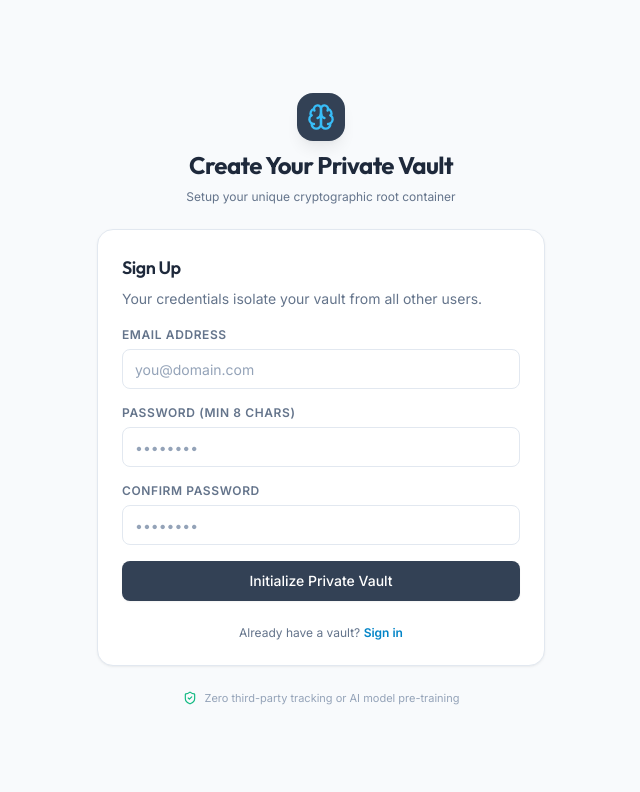
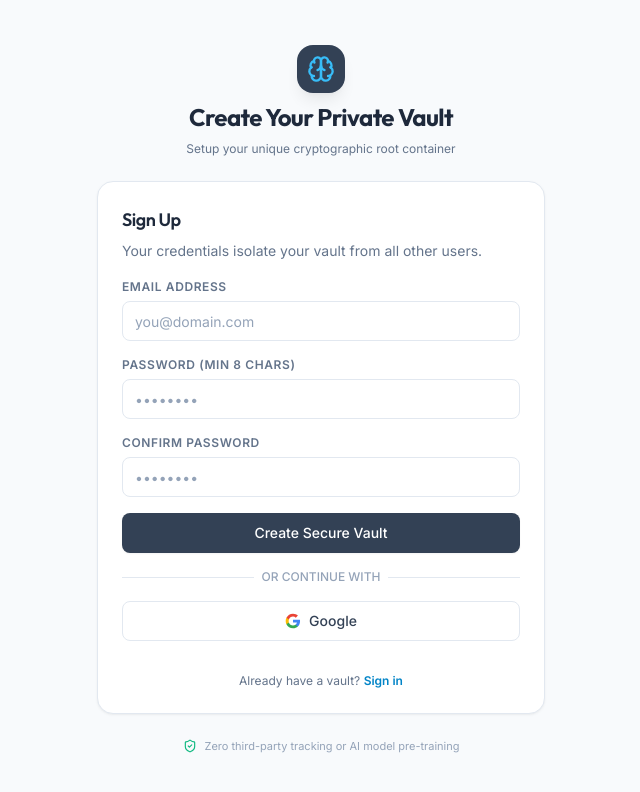
Before and after one commit to JAY4IGNITE/MindVault, a React (Vite) app in the folder frontend/: page /signup in a window 1280 px wide. Shown: the top 792 px of the page, without its empty margins (319-959 px from the left). Built offline with nearby package versions, Linux system fonts and the light colour scheme; no server answers.

Commit message:
feat: implement login and signup pages with Firebase authentication and Zod validation

```diff
--- a/frontend/src/pages/auth/LoginPage.tsx
+++ b/frontend/src/pages/auth/LoginPage.tsx
@@ -2,7 +2,7 @@
 import { useForm } from 'react-hook-form';
 import { zodResolver } from '@hookform/resolvers/zod';
 import * as z from 'zod';
-import { signInWithEmailAndPassword } from 'firebase/auth';
+import { signInWithEmailAndPassword, signInWithPopup, GoogleAuthProvider } from 'firebase/auth';
 import { auth } from '../../lib/firebase';
 import { Link, useNavigate, useLocation } from 'react-router-dom';
 import { Button } from '../../components/ui/Button';
@@ -58,6 +58,21 @@
     }
   };
 
+  const handleGoogleSignIn = async () => {
+    setIsLoading(true);
+    setAuthError(null);
+    try {
+      const provider = new GoogleAuthProvider();
+      await signInWithPopup(auth, provider);
+      navigate(from, { replace: true });
+    } catch (error: any) {
+      if (error.code === 'auth/popup-closed-by-user') return;
+      setAuthError('Failed to sign in with Google.');
+    } finally {
+      setIsLoading(false);
+    }
+  };
+
   return (
     <div className="min-h-screen flex items-center justify-center bg-background p-4">
       <div className="w-full max-w-md space-y-6 animate-fade-in">
@@ -108,7 +123,44 @@
               </Button>
             </form>
 
-            <div className="text-center text-xs text-secondary pt-2">
+            <div className="relative my-4">
+              <div className="absolute inset-0 flex items-center">
+                <span className="w-full border-t border-border" />
+              </div>
+              <div className="relative flex justify-center text-xs uppercase">
+                <span className="bg-surface px-2 text-muted font-medium">Or continue with</span>
+              </div>
+            </div>
+
+            <Button
+              type="button"
+              variant="outline"
+              className="w-full gap-2 text-sm border-border"
+              onClick={handleGoogleSignIn}
+              disabled={isLoading}
+            >
+              <svg viewBox="0 0 24 24" className="h-4 w-4" aria-hidden="true">
+                <path
+                  d="M22.56 12.25c0-.78-.07-1.53-.2-2.25H12v4.26h5.92c-.26 1.37-1.04 2.53-2.21 3.31v2.77h3.57c2.08-1.92 3.28-4.74 3.28-8.09z"
+                  fill="#4285F4"
+                />
+                <path
+                  d="M12 23c2.97 0 5.46-.98 7.28-2.66l-3.57-2.77c-.98.66-2.23 1.06-3.71 1.06-2.86 0-5.29-1.93-6.16-4.53H2.18v2.84C3.99 20.53 7.7 23 12 23z"
+                  fill="#34A853"
+                />
+                <path
+                  d="M5.84 14.09c-.22-.66-.35-1.36-.35-2.09s.13-1.43.35-2.09V7.07H2.18C1.43 8.55 1 10.22 1 12s.43 3.45 1.18 4.93l2.85-2.22.81-.62z"
+                  fill="#FBBC05"
+                />
+                <path
+                  d="M12 5.38c1.62 0 3.06.56 4.21 1.64l3.15-3.15C17.45 2.09 14.97 1 12 1 7.7 1 3.99 3.47 2.18 7.07l3.66 2.84c.87-2.6 3.3-4.53 6.16-4.53z"
+                  fill="#EA4335"
+                />
+              </svg>
+              Google
+            </Button>
+
+            <div className="text-center text-xs text-secondary pt-4">
               Don't have a vault yet?{' '}
               <Link to="/signup" className="text-accent hover:underline font-semibold">
                 Open a new vault
--- a/frontend/src/pages/auth/SignupPage.tsx
+++ b/frontend/src/pages/auth/SignupPage.tsx
@@ -2,7 +2,7 @@
 import { useForm } from 'react-hook-form';
 import { zodResolver } from '@hookform/resolvers/zod';
 import * as z from 'zod';
-import { createUserWithEmailAndPassword, sendEmailVerification } from 'firebase/auth';
+import { createUserWithEmailAndPassword, sendEmailVerification, signInWithPopup, GoogleAuthProvider } from 'firebase/auth';
 import { auth } from '../../lib/firebase';
 import { Link, useNavigate } from 'react-router-dom';
 import { Button } from '../../components/ui/Button';
@@ -57,6 +57,21 @@
         errorMessage = 'Password must be at least 6 characters.';
       }
       setAuthError(errorMessage);
+    } finally {
+      setIsLoading(false);
+    }
+  };
+
+  const handleGoogleSignIn = async () => {
+    setIsLoading(true);
+    setAuthError(null);
+    try {
+      const provider = new GoogleAuthProvider();
+      await signInWithPopup(auth, provider);
+      navigate('/dashboard');
+    } catch (error: any) {
+      if (error.code === 'auth/popup-closed-by-user') return;
+      setAuthError('Failed to sign up with Google.');
     } finally {
       setIsLoading(false);
     }
@@ -118,11 +133,48 @@
               />
 
               <Button type="submit" variant="default" className="w-full shadow-sm" isLoading={isLoading}>
-                Initialize Private Vault
+                Create Secure Vault
               </Button>
             </form>
 
-            <div className="text-center text-xs text-secondary pt-2">
+            <div className="relative my-4">
+              <div className="absolute inset-0 flex items-center">
+                <span className="w-full border-t border-border" />
+              </div>
+              <div className="relative flex justify-center text-xs uppercase">
+                <span className="bg-surface px-2 text-muted font-medium">Or continue with</span>
+              </div>
+            </div>
+
+            <Button
+              type="button"
+              variant="outline"
+              className="w-full gap-2 text-sm border-border"
+              onClick={handleGoogleSignIn}
+              disabled={isLoading}
+            >
+              <svg viewBox="0 0 24 24" className="h-4 w-4" aria-hidden="true">
+                <path
+                  d="M22.56 12.25c0-.78-.07-1.53-.2-2.25H12v4.26h5.92c-.26 1.37-1.04 2.53-2.21 3.31v2.77h3.57c2.08-1.92 3.28-4.74 3.28-8.09z"
+                  fill="#4285F4"
+                />
+                <path
+                  d="M12 23c2.97 0 5.46-.98 7.28-2.66l-3.57-2.77c-.98.66-2.23 1.06-3.71 1.06-2.86 0-5.29-1.93-6.16-4.53H2.18v2.84C3.99 20.53 7.7 23 12 23z"
+                  fill="#34A853"
+                />
+                <path
+                  d="M5.84 14.09c-.22-.66-.35-1.36-.35-2.09s.13-1.43.35-2.09V7.07H2.18C1.43 8.55 1 10.22 1 12s.43 3.45 1.18 4.93l2.85-2.22.81-.62z"
+                  fill="#FBBC05"
+                />
+                <path
+                  d="M12 5.38c1.62 0 3.06.56 4.21 1.64l3.15-3.15C17.45 2.09 14.97 1 12 1 7.7 1 3.99 3.47 2.18 7.07l3.66 2.84c.87-2.6 3.3-4.53 6.16-4.53z"
+                  fill="#EA4335"
+                />
+              </svg>
+              Google
+            </Button>
+
+            <div className="text-center text-xs text-secondary pt-4">
               Already have a vault?{' '}
               <Link to="/login" className="text-accent hover:underline font-semibold">
                 Sign in
```
